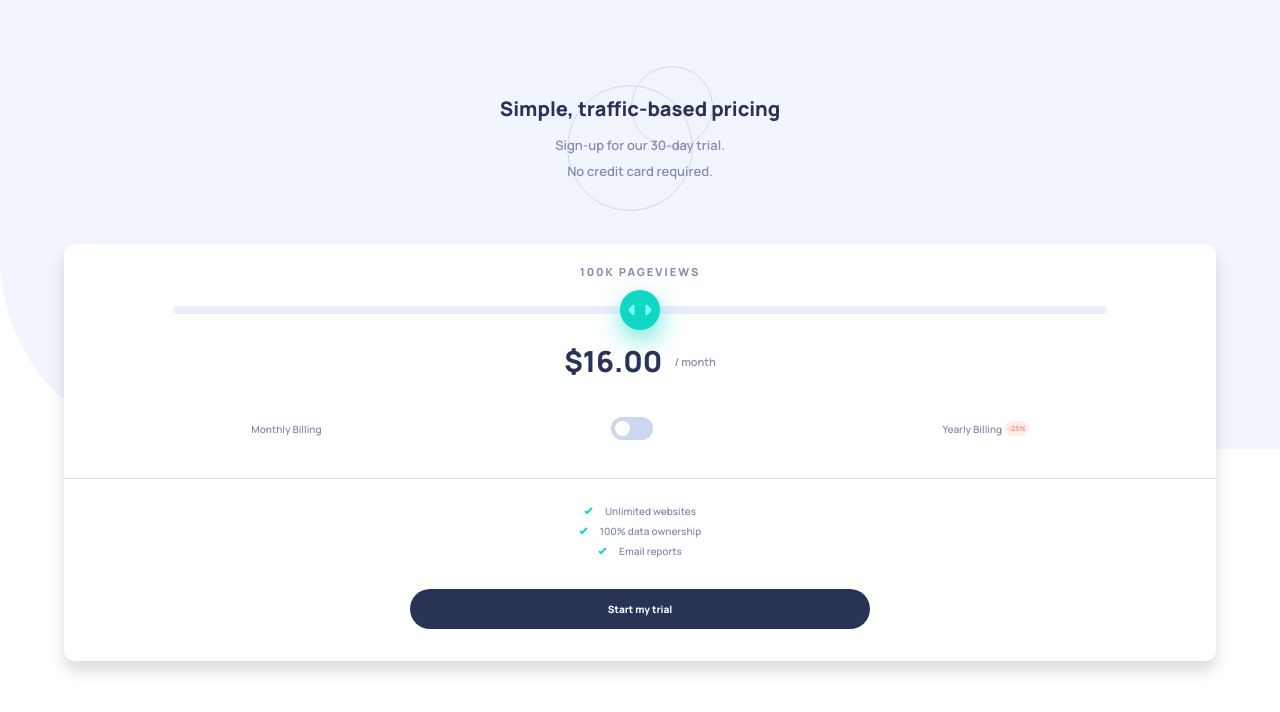
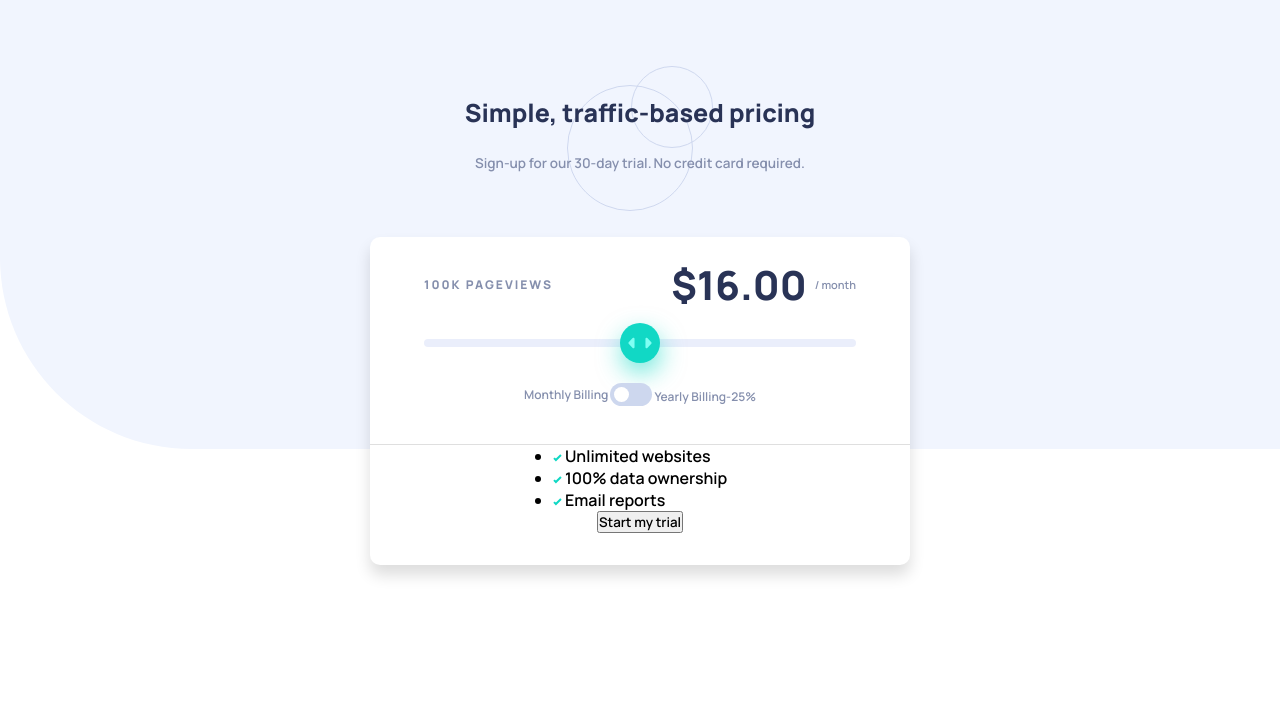
Before and after one commit to justine-135/interactive-pricing-component, a React (Create React App) app: page / in a window 1280 px wide. Shown: the top 712 px of the page. Built offline with nearby package versions, Linux system fonts and the light colour scheme.

Commit message:
add media queries for responsive

```diff
--- a/src/styles/_billing.scss
+++ b/src/styles/_billing.scss
@@ -32,29 +32,54 @@ section {
     align-items: center;
     min-height: 100px;
     width: 90%;
+    max-width: 540px;
     background: white;
     border-radius: 10px;
     box-shadow: 0px 10px 15px rgba(0, 0, 0, 0.137);
 
     .grid-container {
       display: grid;
+      grid-template-areas:
+        "grid1"
+        "grid2"
+        "grid3"
+        "grid4";
       align-items: center;
       width: 90%;
       padding: 20px 0 38px 0;
 
+      @media screen and (min-width: 675px) {
+        width: 80%;
+        justify-content: space-between;
+        grid-template-areas:
+          "grid1 grid3"
+          "grid2 grid2"
+          "grid4 grid4";
+      }
+
       .grid1 {
+        grid-area: grid1;
         font-size: 0.688rem;
         font-weight: 800;
         color: v.$texts;
         letter-spacing: 2px;
         justify-self: center;
+
+        @media screen and (min-width: 675px) {
+          font-size: 0.75rem;
+        }
       }
 
       .grid2 {
+        grid-area: grid2;
         display: flex;
         align-items: center;
         justify-content: center;
         margin: 27px 0 27px 0;
+
+        @media screen and (min-width: 675px) {
+          margin: 27px 0 0px 0;
+        }
 
         .slidecontainer {
           display: flex;
@@ -68,7 +93,7 @@ section {
               outline: none;
               background: transparent;
               border-radius: 10px;
-              width: 90%;
+              width: 100%;
 
               &::-webkit-slider-runnable-track {
                 -webkit-appearance: none;
@@ -118,16 +143,20 @@ section {
       }
 
       .grid3 {
+        grid-area: grid3;
         display: flex;
         align-items: center;
         justify-self: center;
 
         :nth-child(1) {
-          font-size: 1.813rem;
+          font-size: 1.875rem;
           color: v.$textCtaBg;
           font-weight: 800;
-          // padding: 0 5px 0 5px;
-          margin-right: 12px;
+          margin-right: 8px;
+
+          @media screen and (min-width: 675px) {
+            font-size: 2.5rem;
+          }
         }
         :nth-child(2) {
           font-size: 0.688rem;
@@ -137,16 +166,22 @@ section {
       }
 
       .grid4 {
+        grid-area: grid4;
         display: flex;
         align-items: center;
         justify-content: space-between;
-        width: 75%;
+        width: 68%;
+        max-width: 232px;
         justify-self: center;
         margin-top: 36px;
 
         span {
-          font-size: 0.625rem;
+          font-size: 0.688rem;
           color: v.$texts;
+
+          @media screen and (min-width: 675px) {
+            font-size: 0.75rem;
+          }
         }
 
         .switch-btn {
@@ -180,22 +215,35 @@ section {
           }
         }
 
-        div {
-          display: flex;
-          align-items: center;
-
+        .discount-container {
+          position: relative;
           span {
             display: block;
           }
 
-          :nth-child(2) {
+          .discount {
+            position: absolute;
+            right: 0;
+            transform: translate(120%, -80%);
+            display: flex;
             background: v.$discountBg;
-            color: v.$discountText;
             font-size: 0.438rem;
             border-radius: 10px;
             padding: 3px;
             font-weight: 800;
-            margin-left: 3px;
+
+            span {
+              color: v.$discountText;
+
+              &:nth-child(2) {
+                display: none;
+                margin-left: 1px;
+
+                @media screen and (min-width: 675px) {
+                  display: block;
+                }
+              }
+            }
           }
         }
       }
@@ -210,6 +258,18 @@ section {
     border-top: 1px solid rgba(128, 128, 128, 0.253);
     padding: 0 0 32px 0;
 
+    .flex {
+      display: flex;
+      flex-direction: column;
+      align-items: center;
+      width: 100%;
+
+      @media screen and (min-width: 675px) {
+        flex-direction: row;
+        width: 80%;
+        justify-content: space-between;
+      }
+
       ul {
         margin: 22px 0 28px 0;
         color: v.$texts;
@@ -217,6 +277,11 @@ section {
         font-size: 0.625rem;
         text-align: center;
         line-height: 2;
+
+        @media screen and (min-width: 675px) {
+          text-align: left;
+          font-size: 0.75rem;
+        }
 
         li {
           svg {
@@ -235,6 +300,11 @@ section {
         width: 40%;
         height: 40px;
         cursor: pointer;
+
+        @media screen and (min-width: 675px) {
+          font-size: 0.75rem;
         }
       }
     }
+  }
+}
--- a/src/styles/_header.scss
+++ b/src/styles/_header.scss
@@ -30,14 +30,32 @@ header {
       font-size: 1.25rem;
       font-weight: 800;
       color: v.$textCtaBg;
+
+      @media screen and (min-width: 675px) {
+        font-size: 1.563rem;
+      }
     }
 
     .sub-heading {
       margin-top: 10px;
       line-height: 2;
       color: v.$texts;
+
+      @media screen and (min-width: 675px) {
+        display: flex;
+
+        :nth-child(1) {
+          margin-right: 2px;
+        }
+      }
+
       p {
         font-size: 0.813rem;
+
+        @media screen and (min-width: 675px) {
+          font-size: 0.845rem;
+          margin-top: 10px;
+        }
       }
     }
   }
```
Lines whose indentation alone changed are shown as unchanged.
